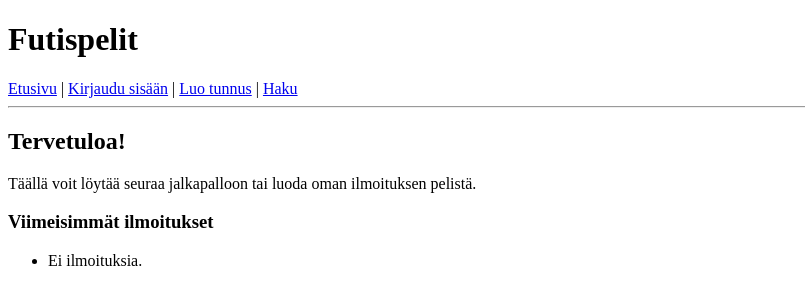
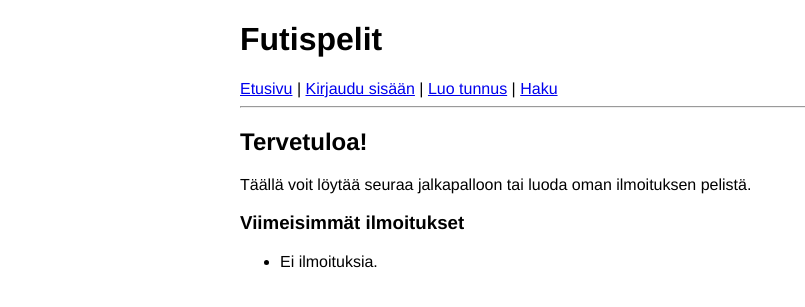
Before and after one commit to iilimato/futismatsit, a Flask app: page / in a window 1280 px wide. Shown: the top 307 px of the page, without its empty margins (0-805 px from the left). Run offline with Flask 3, Linux system fonts and the light colour scheme; data that the repository does not hold is empty.

Commit message:
Add initial stylesheet file and some basic styling.

```diff
--- /dev/null
+++ b/static/main.css
@@ -0,0 +1,13 @@
+body {
+    font-family: Helvetica, sans-serif;
+    margin: auto;
+    max-width: 50em;}
+
+
+input[type=submit] {
+    background-color: lightgreen;
+    color: white;
+    padding: 10px 20px;
+    border: none;
+    border-radius: 15px;
+    cursor: pointer;}
--- a/templates/layout.html
+++ b/templates/layout.html
@@ -3,6 +3,7 @@
 <head>
   <meta charset="UTF-8">
   <meta name="viewport" content="width=device-width, initial-scale=1.0">
+  <link rel="stylesheet" href="/static/main.css">
   <title>{% block title %}{% endblock %} - Futispelit</title>
 </head>
 <body>
```
